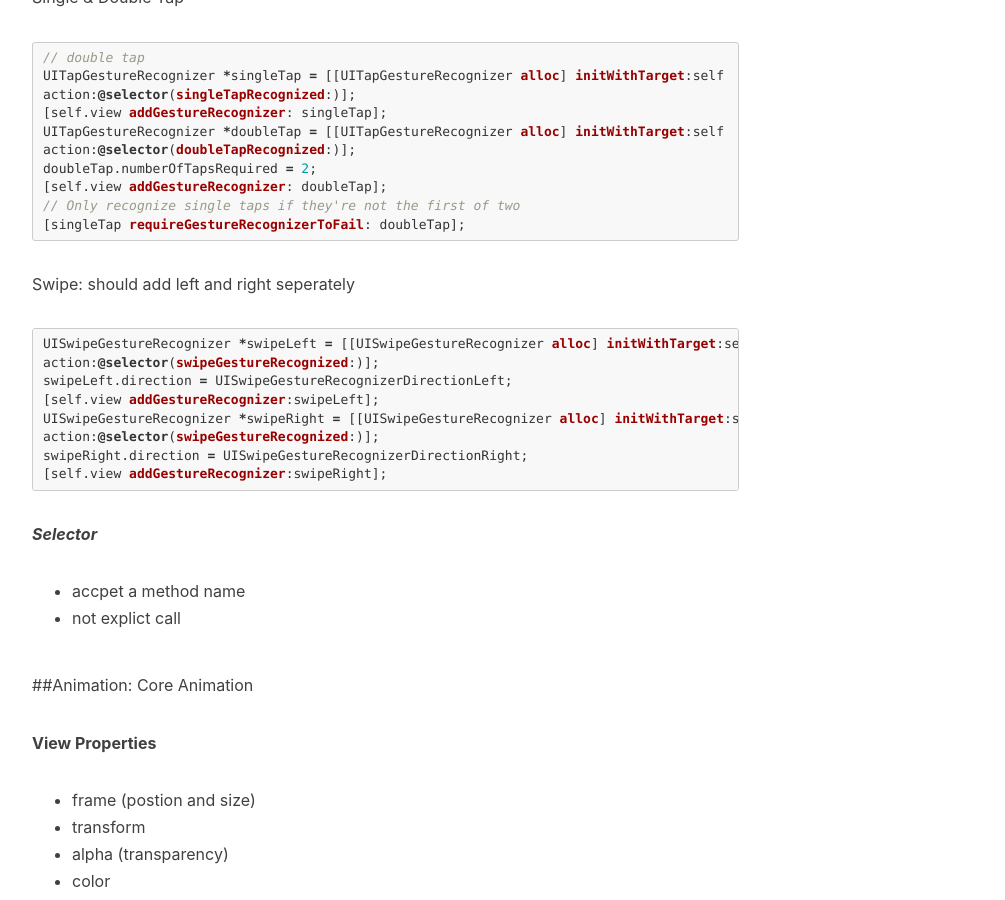
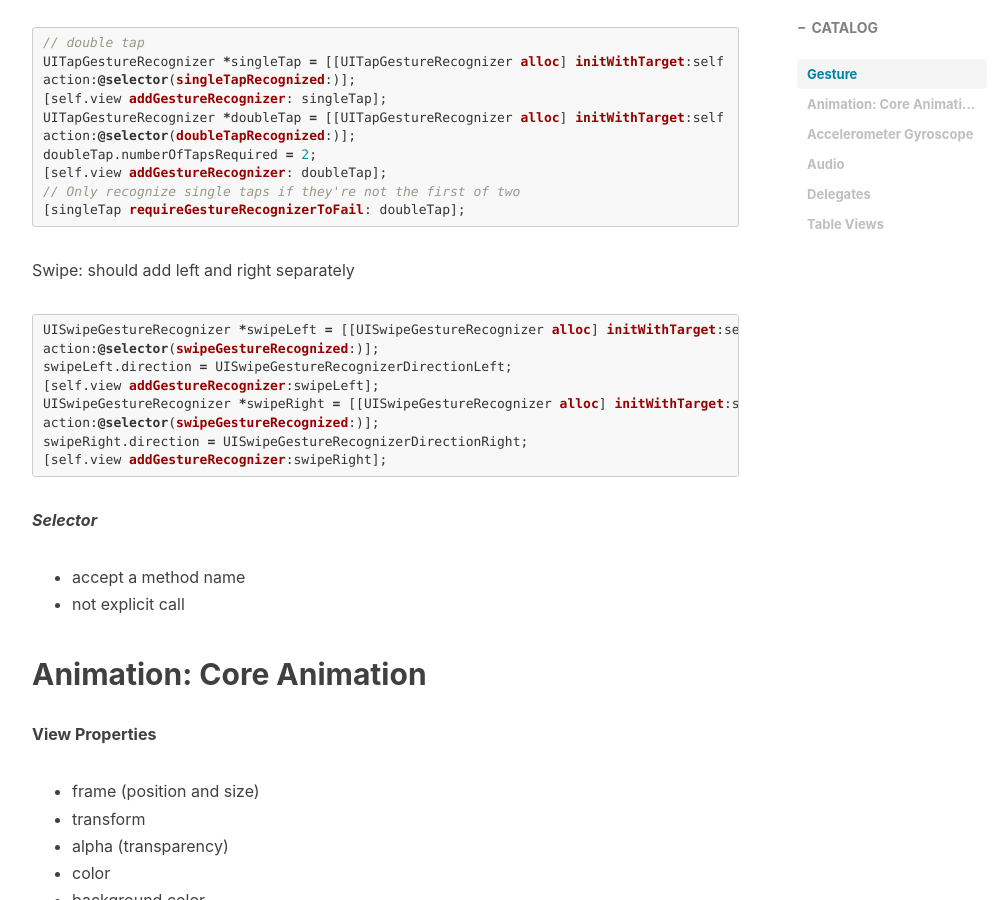
Before and after one commit to advpetc/advpetc.github.io, a Jekyll site: the page built from _posts/2017-11-13-#Exam-II-review-Part-One.md, in a window 1280 px wide and 900 px high, scrolled down 1284 px. Shown: the whole window, without its empty margins (233-1238 px from the left). Built offline with Jekyll 4.4.1, drawn with Linux system fonts in a browser that asks for light colours; nearby versions of some CDN libraries; comment, search, counter and statistics services are not loaded; some of the changed text lies outside the part shown.

Commit message:
fix some spelling errors

````diff
--- a/_posts/2017-11-13-#Exam-II-review-Part-One.md
+++ b/_posts/2017-11-13-#Exam-II-review-Part-One.md
@@ -54,7 +54,7 @@ doubleTap.numberOfTapsRequired = 2;
 [singleTap requireGestureRecognizerToFail: doubleTap];
 ```
 
-Swipe: should add left and right seperately
+Swipe: should add left and right separately
 ```objective-c
 UISwipeGestureRecognizer *swipeLeft = [[UISwipeGestureRecognizer alloc] initWithTarget:self
 action:@selector(swipeGestureRecognized:)];
@@ -67,13 +67,13 @@ swipeRight.direction = UISwipeGestureRecognizerDirectionRight;
 ```
 
 ***Selector***
-* accpet a method name
-* not explict call
+* accept a method name
+* not explicit call
 
-##Animation: Core Animation
+## Animation: Core Animation
 
 **View Properties**
-* frame (postion and size)
+* frame (position and size)
 * transform
 * alpha (transparency)
 * color
@@ -132,7 +132,7 @@ self.nameLabel.alpha = 0;
 }
 ```
 
-##Accelerometer Gyroscope
+## Accelerometer Gyroscope
 
 **Motion Events**
 * move
@@ -177,7 +177,7 @@ object:nil];
 UIDeviceOrientation currentOrientation = [[UIDevice currentDevice] orientation];
 }
 - (void)viewDidDisappear:(BOOL)animated{
-// Request to stop receiving acceleromeer events and turn off accelerometer
+// Request to stop receiving accelerometer events and turn off accelerometer
 [[NSNotificationCenter defaultCenter] removeObserver:self];
 [[UIDevice currentDevice] endGeneratingDeviceOrientationNotifications];
 }
@@ -312,7 +312,7 @@ self.audioPlayer = [[AVAudioPlayer alloc] initWithContentsOfURL:soundURL error:&
 }
 ```
 
-##Delegates
+## Delegates
 
 **Protocol**
 * Is a declaration of a list of methods
````
Also changed, not shown: other parts of _posts/2017-11-13-#Exam-II-review-Part-One.md (+7 -7 lines).
